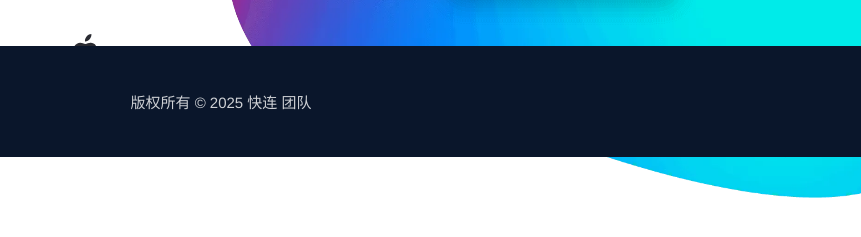
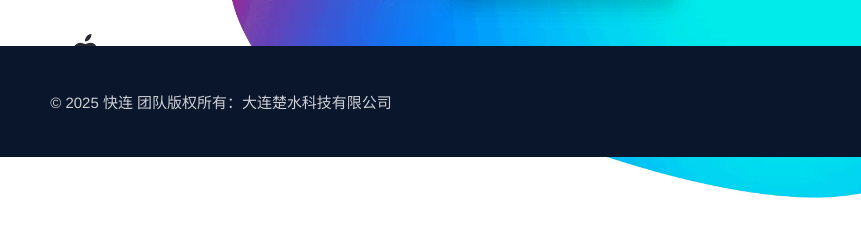
Before and after one commit to ab168188/360H, a plain HTML site: page index.html in a window 1280 px wide. Shown: the part 643-880 px from the top of the page, 419-1280 px from the left. Drawn offline with Linux system fonts and the light colour scheme.

Commit message:
Update index.html

```diff
--- a/index.html
+++ b/index.html
@@ -190,7 +190,7 @@
             </div>
           </div>
         </div>
-        <p data-v-e3798610="" class="footer_team">版权所有 © 2025 快连 团队</p>
+        <p data-v-e3798610="" class="footer_team"> © 2025 快连 团队版权所有：大连楚水科技有限公司</p>
       </div>
     </div>
     <noscript
```
